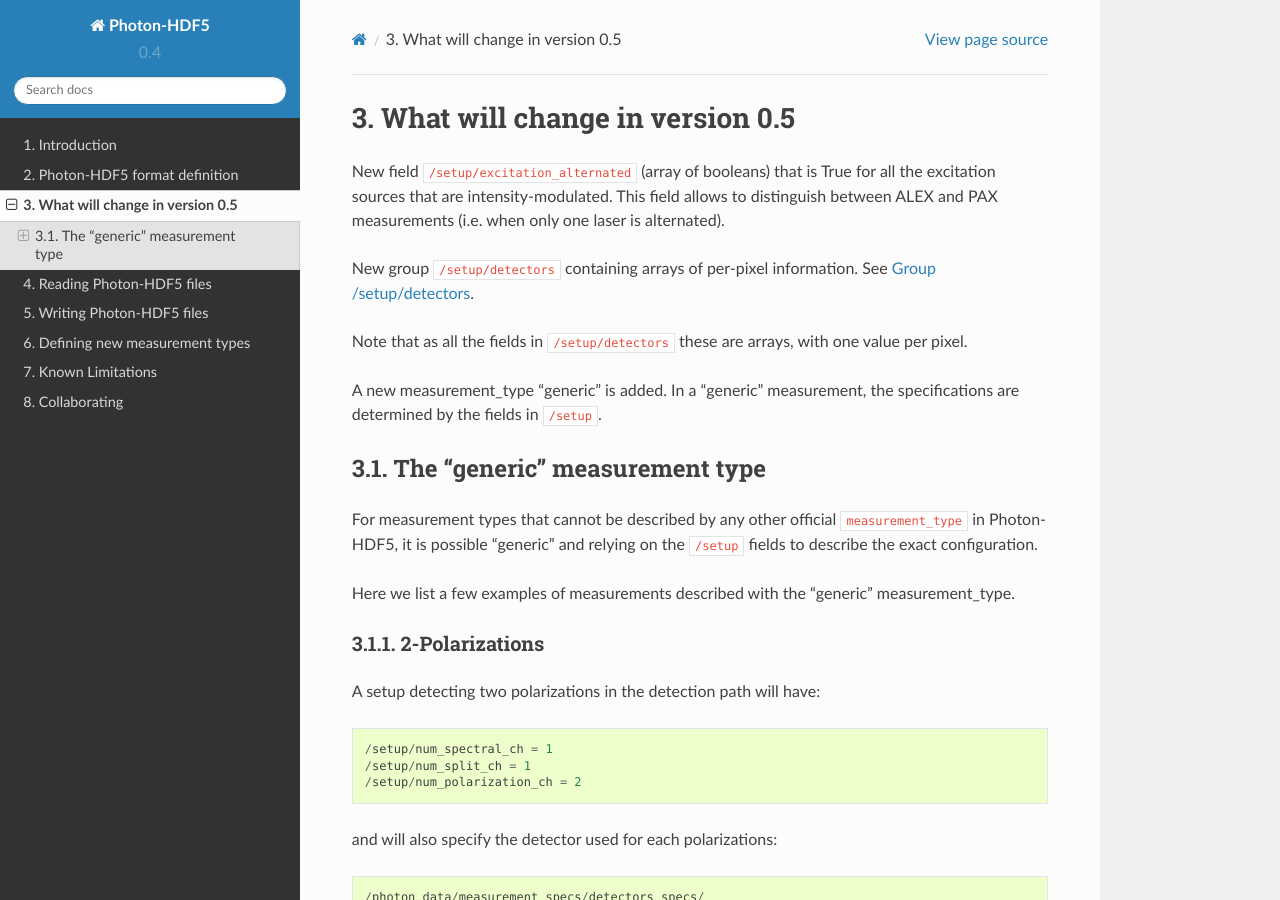
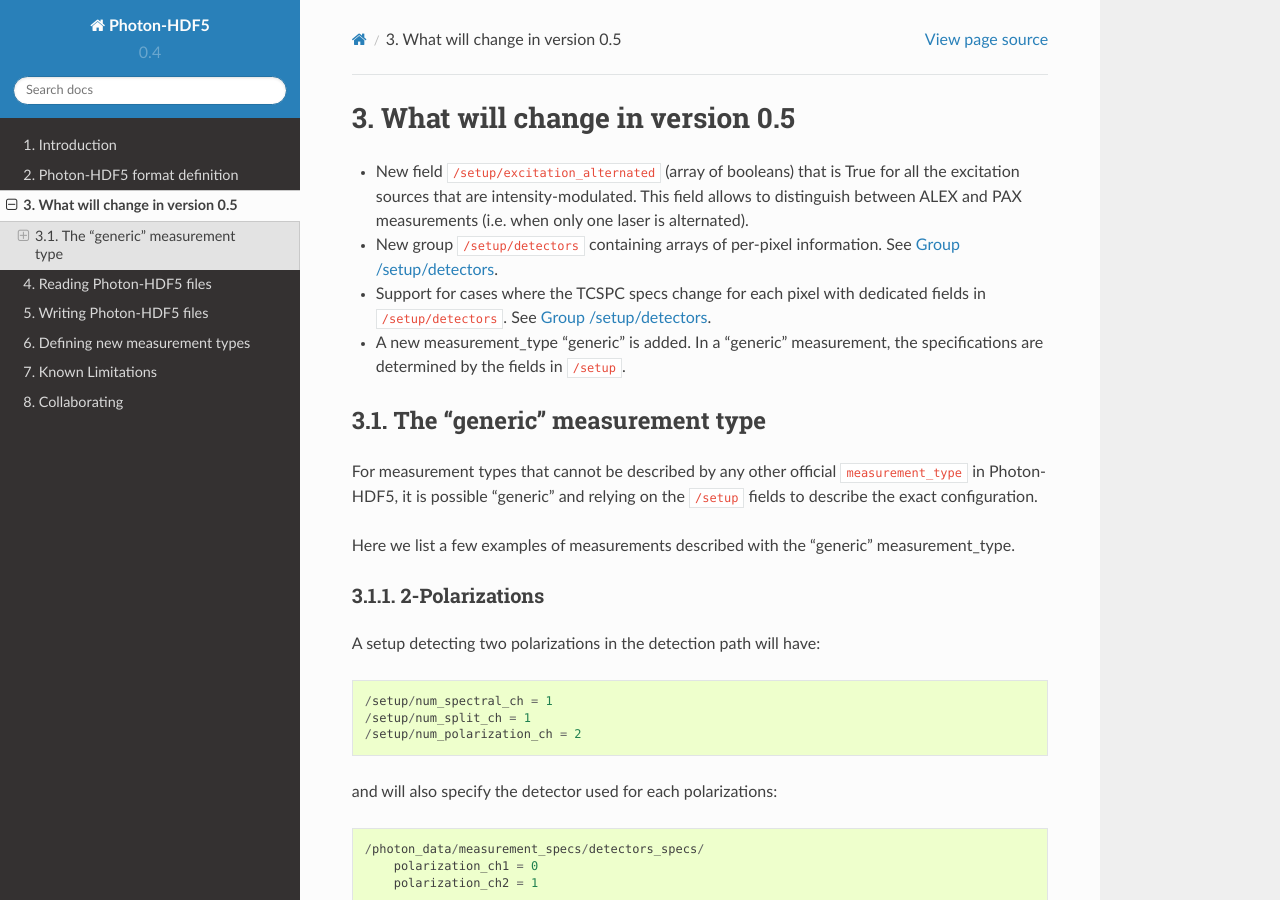
Before and after one commit to Photon-HDF5/photon-hdf5, a Sphinx documentation site: the page built from docs/whats_new_ver05.rst, in a window 1280 px wide and 900 px high. Built offline with Sphinx 7.4.7 and the Read the Docs theme 2.0.0, drawn with Linux system fonts in a browser that asks for light colours.

Commit message:
Add links

```diff
--- a/docs/whats_new_ver05.rst
+++ b/docs/whats_new_ver05.rst
@@ -3,19 +3,21 @@
 What will change in version 0.5
 ===========================
 
-New field ``/setup/excitation_alternated`` (array of booleans) that is True
-for all the excitation sources that are intensity-modulated.
-This field allows to distinguish between ALEX and PAX measurements (i.e.
-when only one laser is alternated).
+- New field ``/setup/excitation_alternated`` (array of booleans) that is True
+  for all the excitation sources that are intensity-modulated.
+  This field allows to distinguish between ALEX and PAX measurements (i.e.
+  when only one laser is alternated).
 
-New group ``/setup/detectors`` containing arrays of per-pixel information.
-See :ref:`setup_detectors_group`.
+- New group ``/setup/detectors`` containing arrays of per-pixel information.
+  See :ref:`setup_detectors_group`.
 
-Note that as all the fields in ``/setup/detectors`` these are arrays, with
-one value per pixel.
+- Support for cases where the TCSPC specs change for each pixel with
+  dedicated fields in ``/setup/detectors``.
+  See :ref:`Group /setup/detectors <setup_detectors_group>`.
 
-A new measurement_type "generic" is added. In a "generic" measurement, the
-specifications are determined by the fields in ``/setup``.
+- A new measurement_type "generic" is added. In a "generic" measurement, the
+  specifications are determined by the fields in ``/setup``.
+
 
 
 The "generic" measurement type
```
Also changed, not shown: docs/phdata.rst (+5 -3 lines).
